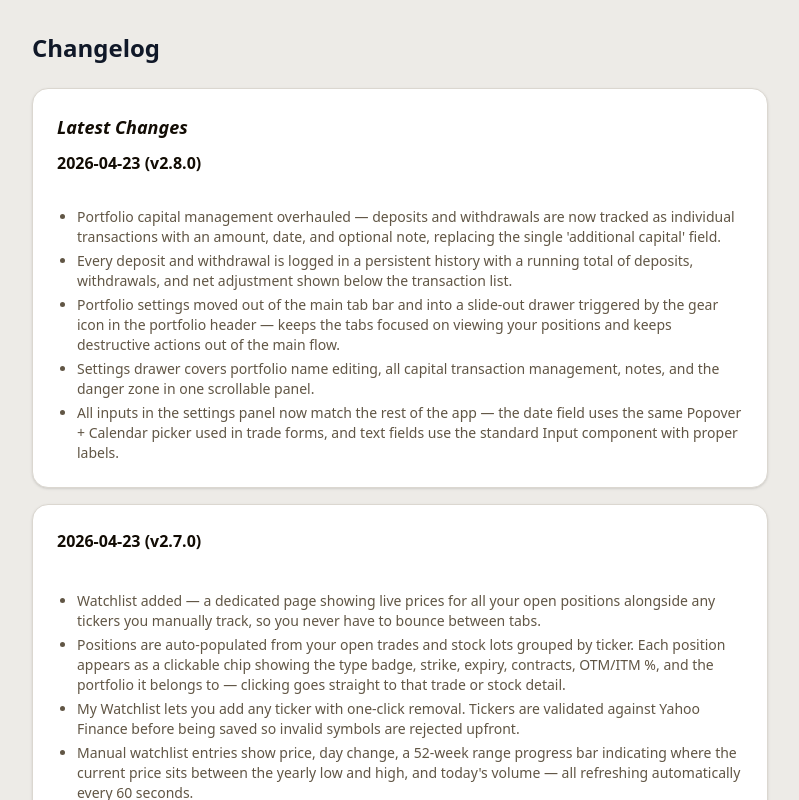
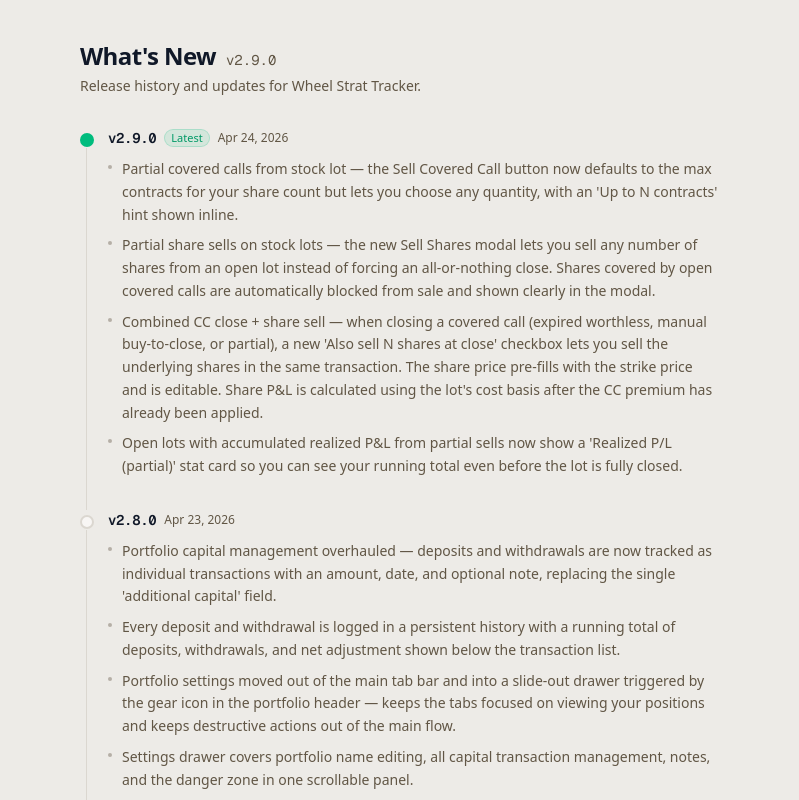
Before and after one commit to boostmx/wheel-strat-tracker, a Next.js app: page /changelog in a window 1280 px wide. Shown: the top 800 px of the page, without its empty margins (240-1039 px from the left). Built offline with nearby package versions, Linux system fonts and the light colour scheme; no server answers.

Commit message:
changelog update along with changelog UI modernized

```diff
--- a/src/app/changelog/page.tsx
+++ b/src/app/changelog/page.tsx
@@ -1,5 +1,4 @@
-// app/changelog/page.tsx
-import { getChangelogSorted } from "@/data/changelog";
+import { getChangelogSorted, getLatestVersion } from "@/data/changelog";
 import ChangelogList from "@/features/changelog/components/ChangelogList";
 
 export const metadata = {
@@ -9,15 +8,21 @@
 
 export default function ChangelogPage() {
   const items = getChangelogSorted();
+  const version = getLatestVersion();
 
   return (
-    <div className="mx-auto max-w-3xl px-4 py-8">
-      <h1 className="mb-6 text-2xl font-bold">Changelog</h1>
-      <ChangelogList
-        items={items}
-        initialVisibleCount={3}
-        showToggle={true}
-        />
+    <div className="mx-auto max-w-2xl px-4 py-10">
+      <div className="mb-8">
+        <div className="flex items-baseline gap-2.5 mb-1">
+          <h1 className="text-2xl font-semibold tracking-tight">What&apos;s New</h1>
+          <span className="font-mono text-sm text-muted-foreground">{version}</span>
+        </div>
+        <p className="text-sm text-muted-foreground">
+          Release history and updates for Wheel Strat Tracker.
+        </p>
+      </div>
+
+      <ChangelogList items={items} initialVisibleCount={4} showToggle={true} />
     </div>
   );
 }
--- a/src/data/changelog.ts
+++ b/src/data/changelog.ts
@@ -5,6 +5,16 @@
 }
 
 export const changelog: ChangelogEntry[] = [
+  {
+    date: "2026-04-24",
+    version: "v2.9.0",
+    highlights: [
+      "Partial covered calls from stock lot — the Sell Covered Call button now defaults to the max contracts for your share count but lets you choose any quantity, with an 'Up to N contracts' hint shown inline.",
+      "Partial share sells on stock lots — the new Sell Shares modal lets you sell any number of shares from an open lot instead of forcing an all-or-nothing close. Shares covered by open covered calls are automatically blocked from sale and shown clearly in the modal.",
+      "Combined CC close + share sell — when closing a covered call (expired worthless, manual buy-to-close, or partial), a new 'Also sell N shares at close' checkbox lets you sell the underlying shares in the same transaction. The share price pre-fills with the strike price and is editable. Share P&L is calculated using the lot's cost basis after the CC premium has already been applied.",
+      "Open lots with accumulated realized P&L from partial sells now show a 'Realized P/L (partial)' stat card so you can see your running total even before the lot is fully closed.",
+    ],
+  },
   {
     date: "2026-04-23",
     version: "v2.8.0",
--- a/src/features/changelog/components/ChangelogList.tsx
+++ b/src/features/changelog/components/ChangelogList.tsx
@@ -1,98 +1,121 @@
-// src/features/changelog/ChangelogList.tsx
 "use client";
 
 import { ChangelogEntry } from "@/data/changelog";
-import { Card, CardHeader, CardTitle, CardContent } from "@/components/ui/card";
-import { cn } from "@/lib/utils"; // optional; remove if you don't use cn()
+import { Badge } from "@/components/ui/badge";
+import { Button } from "@/components/ui/button";
+import { cn } from "@/lib/utils";
 import { useState } from "react";
-import { Button } from "@/components/ui/button";
+
+function formatDate(dateStr: string): string {
+  return new Date(dateStr).toLocaleDateString("en-US", {
+    year: "numeric",
+    month: "short",
+    day: "numeric",
+    timeZone: "UTC",
+  });
+}
 
 interface Props {
   items: ChangelogEntry[];
   className?: string;
-  initialVisibleCount?: number; // total entries (including Latest) to show before collapsing
-  showToggle?: boolean; // allow hiding the toggle entirely if false
+  initialVisibleCount?: number;
+  showToggle?: boolean;
 }
 
-export default function ChangelogList({ items, className, initialVisibleCount = 4, showToggle = true }: Props) {
+export default function ChangelogList({
+  items,
+  className,
+  initialVisibleCount = 4,
+  showToggle = true,
+}: Props) {
   const [expanded, setExpanded] = useState(false);
+
   if (!items || items.length === 0) {
     return (
-      <Card className={cn("border bg-card", className)}>
-        <CardContent className="p-4 text-sm text-muted-foreground">
-          Nothing here yet. Add your first entry in{" "}
-          <code>src/data/changelog.ts</code>.
-        </CardContent>
-      </Card>
+      <p className="text-sm text-muted-foreground">
+        No entries yet. Add your first entry in{" "}
+        <code className="font-mono text-xs">src/data/changelog.ts</code>.
+      </p>
     );
   }
 
-  const [latest, ...older] = items;
-  // Compute how many older items to show when collapsed. We always show the latest card.
-  const collapsedOlderLimit = Math.max(initialVisibleCount - 1, 0);
-  const needsToggle = showToggle && older.length > collapsedOlderLimit;
-  const olderToShow = expanded || !needsToggle ? older : older.slice(0, collapsedOlderLimit);
-
-  const listId = "changelog-older-list";
+  const needsToggle = showToggle && items.length > initialVisibleCount;
+  const visibleItems = needsToggle && !expanded ? items.slice(0, initialVisibleCount) : items;
+  const hiddenCount = items.length - initialVisibleCount;
 
   return (
-    <div className={className}>
-      {/* Latest */}
-      <Card className="border bg-card">
-        <CardHeader className="pb-2">
-          <CardTitle className="text-lg font-semibold italic">
-            Latest Changes
-          </CardTitle>
-          <div className="text-base font-semibold mt-1">
-            {latest.date}
-            {latest.version ? ` (${latest.version})` : ""}
-          </div>
-        </CardHeader>
-        <CardContent className="pt-0">
-          <ul className="list-disc pl-5 space-y-1 text-sm text-muted-foreground">
-            {latest.highlights.map((h, i) => (
-              <li key={i}>{h}</li>
-            ))}
-          </ul>
-        </CardContent>
-      </Card>
+    <div className={cn("relative", className)}>
+      <div className="space-y-0">
+        {visibleItems.map((entry, idx) => {
+          const isLatest = idx === 0;
+          const isLast = idx === visibleItems.length - 1 && (!needsToggle || expanded);
 
-      {older.length > 0 && (
-        <div className="mt-4 space-y-3" id={listId}>
-          {olderToShow.map((entry, idx) => (
-            <Card
+          return (
+            <div
               key={`${entry.date}-${entry.version ?? idx}`}
-              className="border bg-card"
+              className={cn("relative pl-7", isLast ? "pb-0" : "pb-8")}
             >
-              <CardHeader className="pb-2">
-                <CardTitle className="text-base font-semibold">
-                  {entry.date}
-                  {entry.version ? ` (${entry.version})` : ""}
-                </CardTitle>
-              </CardHeader>
-              <CardContent className="pt-0">
-                <ul className="list-disc pl-5 space-y-1 text-sm text-muted-foreground">
-                  {entry.highlights.map((h, i) => (
-                    <li key={i}>{h}</li>
-                  ))}
-                </ul>
-              </CardContent>
-            </Card>
-          ))}
+              {/* Timeline connector line — omit on the last visible entry */}
+              {!isLast && (
+                <div className="absolute left-[6px] top-[20px] bottom-0 w-px bg-border" />
+              )}
 
-          {needsToggle && (
-            <div className="mt-3 flex justify-center">
-              <Button
-                variant="outline"
-                size="sm"
-                onClick={() => setExpanded((v) => !v)}
-                aria-expanded={expanded}
-                aria-controls={listId}
-              >
-                {expanded ? "Show less" : "Show all"}
-              </Button>
+              {/* Dot */}
+              <div
+                className={cn(
+                  "absolute left-0 top-[5px] h-3.5 w-3.5 rounded-full border-2 z-10",
+                  isLatest
+                    ? "border-emerald-500 bg-emerald-500"
+                    : "border-border bg-background",
+                )}
+              />
+
+              {/* Entry header */}
+              <div className="flex flex-wrap items-center gap-2 mb-2.5">
+                {entry.version && (
+                  <span className="font-mono text-sm font-semibold tracking-tight">
+                    {entry.version}
+                  </span>
+                )}
+                {isLatest && (
+                  <Badge
+                    variant="secondary"
+                    className="bg-emerald-500/10 text-emerald-600 dark:text-emerald-400 border border-emerald-500/20 font-normal text-[11px] px-1.5 py-0"
+                  >
+                    Latest
+                  </Badge>
+                )}
+                <span className="text-xs text-muted-foreground">
+                  {formatDate(entry.date)}
+                </span>
+              </div>
+
+              {/* Highlights */}
+              <ul className="space-y-2">
+                {entry.highlights.map((h, i) => (
+                  <li key={i} className="flex gap-2.5 text-sm">
+                    <span className="mt-[7px] h-1 w-1 shrink-0 rounded-full bg-muted-foreground/40" />
+                    <span className="text-muted-foreground leading-relaxed">{h}</span>
+                  </li>
+                ))}
+              </ul>
             </div>
-          )}
+          );
+        })}
+      </div>
+
+      {needsToggle && (
+        <div className="pl-7 mt-4">
+          <Button
+            variant="ghost"
+            size="sm"
+            className="text-xs text-muted-foreground h-7 px-2 hover:text-foreground"
+            onClick={() => setExpanded((v) => !v)}
+          >
+            {expanded
+              ? "Show less"
+              : `Show ${hiddenCount} older release${hiddenCount !== 1 ? "s" : ""}`}
+          </Button>
         </div>
       )}
     </div>
```
